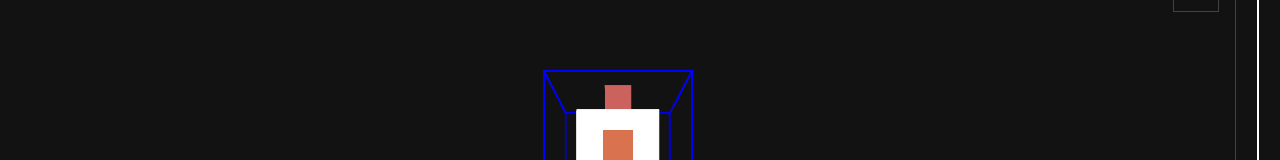
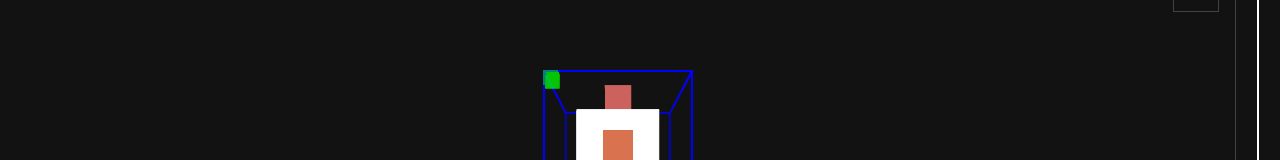
Before and after one commit to alexerlandsson/3d-model-maker, a Next.js app: page / in a window 1280 px wide. Shown: the part 192-352 px from the top of the page. Built offline with nearby package versions, Linux system fonts and the light colour scheme.

Commit message:
Add Rect as a React component

```diff
--- a/src/app/page.tsx
+++ b/src/app/page.tsx
@@ -1,4 +1,5 @@
 import { Editor } from "@/components/Editor";
+import { Rect } from "@/components/Rect";
 import { Rotation } from "@/containers/Rotation";
 import { Chicken } from "./chicken";
 import { Controls } from "@/containers/Controls";
@@ -12,6 +13,7 @@ export default function Home() {
       <Editor>
         <SceneContainer>
           <CanvasContainer>
+            <Rect />
             <Chicken />
           </CanvasContainer>
         </SceneContainer>
--- /dev/null
+++ b/src/components/Rect/Rect.module.scss
@@ -0,0 +1,115 @@
+@use '../../styles/helpers' as *;
+
+@property --w {
+  syntax: '<number>';
+  inherits: false;
+  initial-value: 1;
+}
+
+@property --h {
+  syntax: '<number>';
+  inherits: false;
+  initial-value: 1;
+}
+
+@property --d {
+  syntax: '<number>';
+  inherits: false;
+  initial-value: 1;
+}
+
+@property --x {
+  syntax: '<number>';
+  inherits: false;
+  initial-value: 0;
+}
+
+@property --y {
+  syntax: '<number>';
+  inherits: false;
+  initial-value: 0;
+}
+
+@property --z {
+  syntax: '<number>';
+  inherits: false;
+  initial-value: 0;
+}
+
+@property --c {
+  syntax: '<color>';
+  inherits: false;
+  initial-value: rgba(0, 255, 0, 0.5);
+}
+
+.rect {
+  --_w: calc(var(--w, 1) * var(--base-unit)); /* Width */
+  --_h: calc(var(--h, 1) * var(--base-unit)); /* Height */
+  --_d: calc(var(--d, 1) * var(--base-unit)); /* Depth */
+  --_x: calc(var(--x, 0) * var(--base-unit)); /* Pos X */
+  --_y: calc(var(--y, 0) * var(--base-unit)); /* Pos Y */
+  --_z: calc(var(--z, 0) * var(--base-unit)); /* Pos Z */
+  --_c: var(--c); /* Color */
+
+  position: absolute;
+  transform-style: preserve-3d;
+  width: var(--_w);
+  height: var(--_h);
+  transform: translate3d(var(--_x), var(--_y), calc(var(--_canvas-depth) * 0.5 - var(--_d) * 0.5 - var(--_z)));
+
+  &:hover {
+    .face {
+      border: size(2) solid red;
+      background-color: color-mix(in srgb, var(--_c) 80%, transparent);
+    }
+  }
+}
+
+.face {
+  position: absolute;
+  background-color: var(--_c);
+
+  &.front,
+  &.back {
+    width: var(--_w);
+    height: var(--_h);
+  }
+
+  &.left,
+  &.right {
+    width: var(--_d);
+    height: var(--_h);
+    left: calc(var(--_w) * 0.5 - var(--_d) * 0.5);
+  }
+
+  &.top,
+  &.bottom {
+    width: var(--_w);
+    height: var(--_d);
+    top: calc(var(--_h) * 0.5 - var(--_d) * 0.5);
+  }
+
+  &.front {
+    transform: rotateY(0deg) translateZ(calc(var(--_d) * 0.5));
+  }
+
+  &.back {
+    transform: rotateY(180deg) translateZ(calc(var(--_d) * 0.5));
+  }
+
+  &.left {
+    transform: rotateY(-90deg) translateZ(calc(var(--_w) * 0.5));
+  }
+
+  &.right {
+    transform: rotateY(90deg) translateZ(calc(var(--_w) * 0.5));
+  }
+
+  &.top {
+    transform: rotateX(90deg) translateZ(calc(var(--_h) * 0.5));
+  }
+
+  &.bottom {
+    transform: rotateX(-90deg) translateZ(calc(var(--_h) * 0.5));
+  }
+}
--- /dev/null
+++ b/src/components/Rect/index.tsx
@@ -0,0 +1,46 @@
+import React from "react";
+import styles from "./Rect.module.scss";
+
+interface RectProps {
+  width?: number;
+  height?: number;
+  depth?: number;
+  posX?: number;
+  posY?: number;
+  posZ?: number;
+  color?: string;
+}
+
+export const Rect: React.FC<RectProps> = ({
+  width,
+  height,
+  depth,
+  posX,
+  posY,
+  posZ,
+  color,
+}) => {
+  return (
+    <div
+      className={styles.rect}
+      style={
+        {
+          "--w": width,
+          "--h": height,
+          "--d": depth,
+          "--x": posX,
+          "--y": posY,
+          "--z": posZ,
+          "--c": color,
+        } as React.CSSProperties
+      }
+    >
+      <div className={`${styles.face} ${styles.front}`}></div>
+      <div className={`${styles.face} ${styles.back}`}></div>
+      <div className={`${styles.face} ${styles.top}`}></div>
+      <div className={`${styles.face} ${styles.bottom}`}></div>
+      <div className={`${styles.face} ${styles.left}`}></div>
+      <div className={`${styles.face} ${styles.right}`}></div>
+    </div>
+  );
+};
--- a/src/styles/globals.scss
+++ b/src/styles/globals.scss
@@ -1,48 +1,3 @@
-// Custom Properties
-// TOOD: Move to Rect component
-
-@property --w {
-  syntax: '<number>';
-  inherits: false;
-  initial-value: 1;
-}
-
-@property --h {
-  syntax: '<number>';
-  inherits: false;
-  initial-value: 1;
-}
-
-@property --d {
-  syntax: '<number>';
-  inherits: false;
-  initial-value: 1;
-}
-
-@property --x {
-  syntax: '<number>';
-  inherits: false;
-  initial-value: 0;
-}
-
-@property --y {
-  syntax: '<number>';
-  inherits: false;
-  initial-value: 0;
-}
-
-@property --z {
-  syntax: '<number>';
-  inherits: false;
-  initial-value: 0;
-}
-
-@property --c {
-  syntax: '<color>';
-  inherits: false;
-  initial-value: rgba(0, 255, 0, 0.5);
-}
-
 :root {
   --color-bg: #121212;
   --color-bg-hover: #1a1a1a;
```
